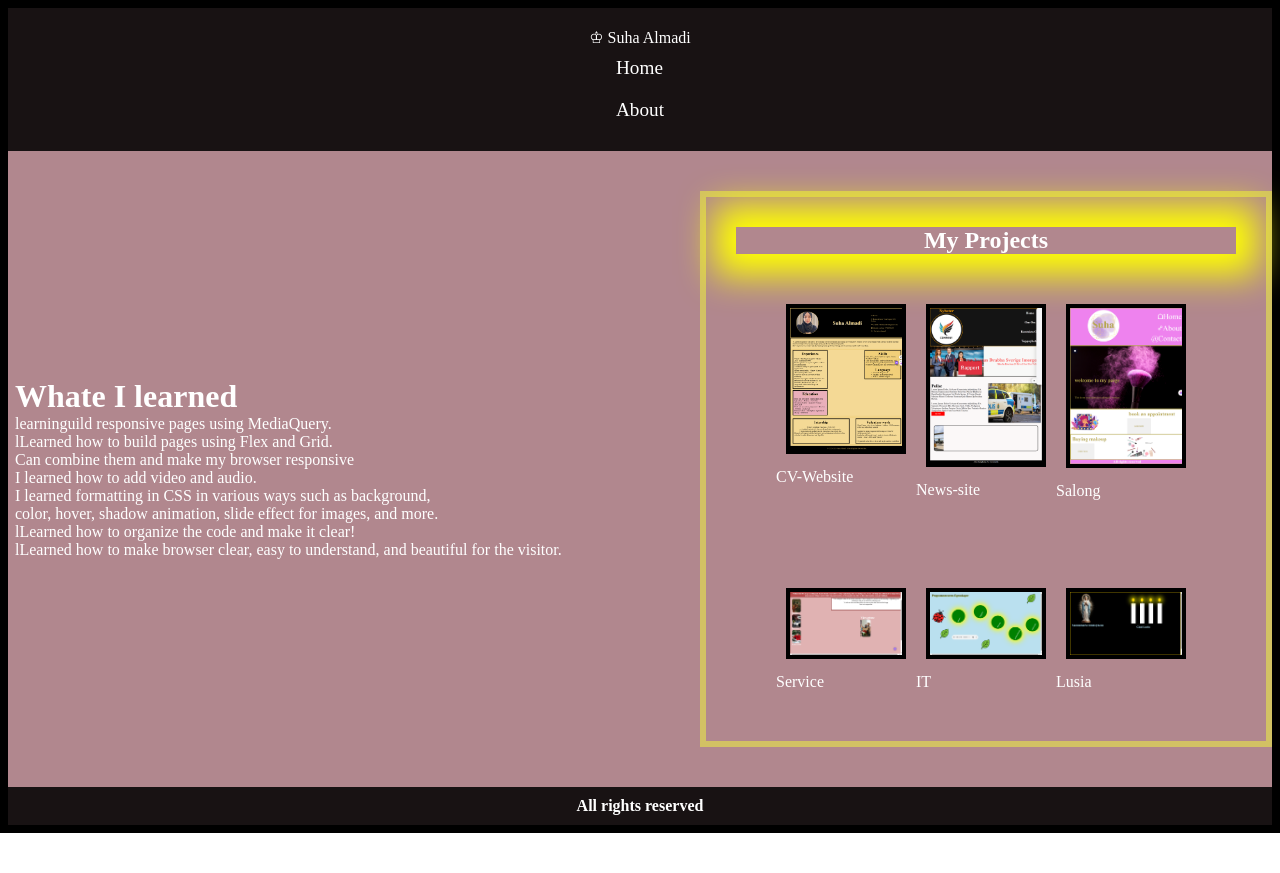
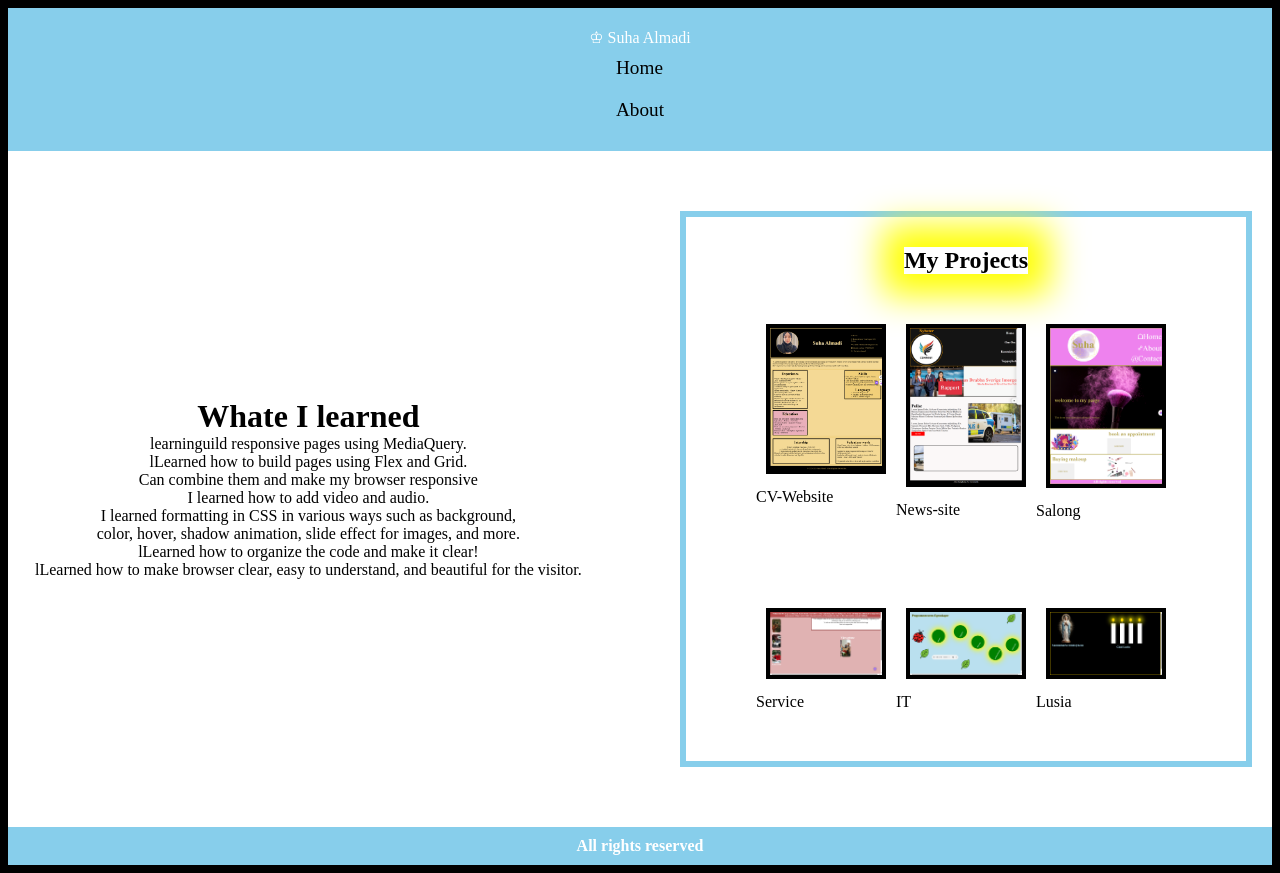
Before and after one commit to suhaalmadi93-design/Projects, a plain HTML site: page index.html in a window 1280 px wide. Before the commit the page ends 833 px from the top, so only its background shows below. Drawn offline with Linux system fonts and the light colour scheme.

Commit message:
Refactor CSS styles for layout and colors
Updated styles for various elements, including header, footer, and project sections. Changed background colors and added text alignment.

```diff
--- a/assate/css/index.css
+++ b/assate/css/index.css
@@ -16,8 +16,10 @@
     width: 100%;
     max-width: 100vw;
     font-size: clamp(8px, 1rem, 2em);
-    background-color: rgb(177, 135, 142);
+    background-color: var(--colorwhite);
     border: 8px solid black;
+    text-align: center;
+
 }
 #header {
     display: flex;
@@ -26,7 +28,7 @@
     justify-content: center;
 
     color: var(--colorwhite);
-    background-color: rgba(0, 0, 0, 0.861);
+    background-color: skyblue;
     padding: 10px;
 }
 .top {
@@ -41,7 +43,7 @@ span a {
 
 }
 span a:hover {
-    background-color: rgb(177, 135, 142);
+    background-color: lightgrey;
     border-radius: 50%;
 
 }
@@ -49,10 +51,11 @@ span a:hover {
     display: flex;
     flex-direction: column;
     justify-content: space-around;
+    align-items: center;
     text-align: center;
     padding: 30px;
     margin: 40px 0px;
-    border: 6px solid rgb(210, 193, 100);
+    border: 6px solid skyblue;
 }
 #text {
     display: flex;
@@ -60,12 +63,17 @@ span a:hover {
     flex-wrap: wrap;
     justify-content: space-between;
     align-items: center;
-    color: var(--colorwhite);
+    color: var(--colorblack);
+    padding: 20px;
+    text-align: center;
+
 }
 .learning {
     display: flex;
     flex-direction: column;
     justify-content: center;
+    align-items: center;
+    text-align: center;
     padding: 0 7px;
 }
 .project-lista-1 {
@@ -73,6 +81,7 @@ span a:hover {
     flex-direction: row;
     flex-wrap: wrap;
     justify-content: center;
+    text-align: center;
     padding: 40px;
 
 }
@@ -81,7 +90,10 @@ span a:hover {
     flex-direction: row;
     flex-wrap: wrap;
     justify-content: center;
+    align-items: center;
     padding: 20px;
+    text-align: center;
+
 }
 img {
     width: 120px;
@@ -91,28 +103,29 @@ img {
     border: 4px solid black;
 }
 img:hover {
-    box-shadow: 4px 3px 5px white;
+    box-shadow: 4px 3px 5px skyblue;
 }
 a {
   display: flex;
   text-decoration: none;
-  color: var(--colorwhite);
+  color: var(--colorblack);
   font-size: clamp(8px, 1rem, 2em);
+  text-align: center;
 }
 a:hover {
-    background-color: var(--colorblack);
+    background-color: skyblue;
 }
 #fotter {
     display: flex;
     flex-direction: column;
     text-align: center;
     color: var(--colorwhite);
-    background-color: rgba(0, 0, 0, 0.861);
+    background-color: skyblue;
     justify-items: center;
     padding: 10px;
 }
 h2 {
-    color: var(--colorwhite);
+    color: var(--colorblack);
     animation: pulse 3s ease-in-out infinite;
 }
 @keyframes pulse {
@@ -157,5 +170,4 @@ h2 {
     50% { box-shadow: 0 0 40px 25px yellow; }
     100% { box-shadow: 0 0 20px 10px yellow; }
 }
-
 }
```
